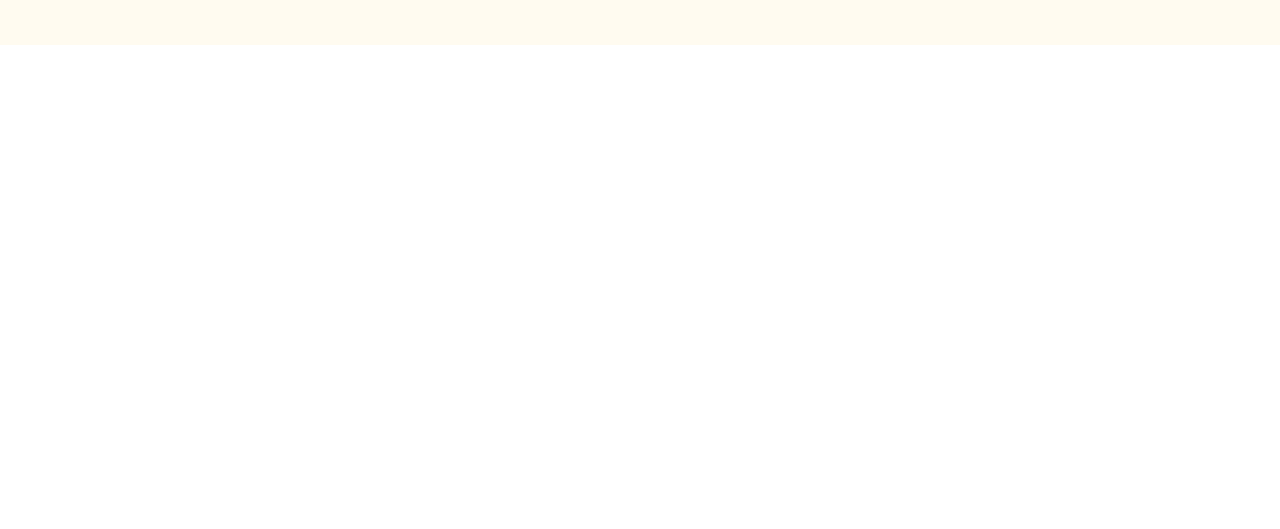
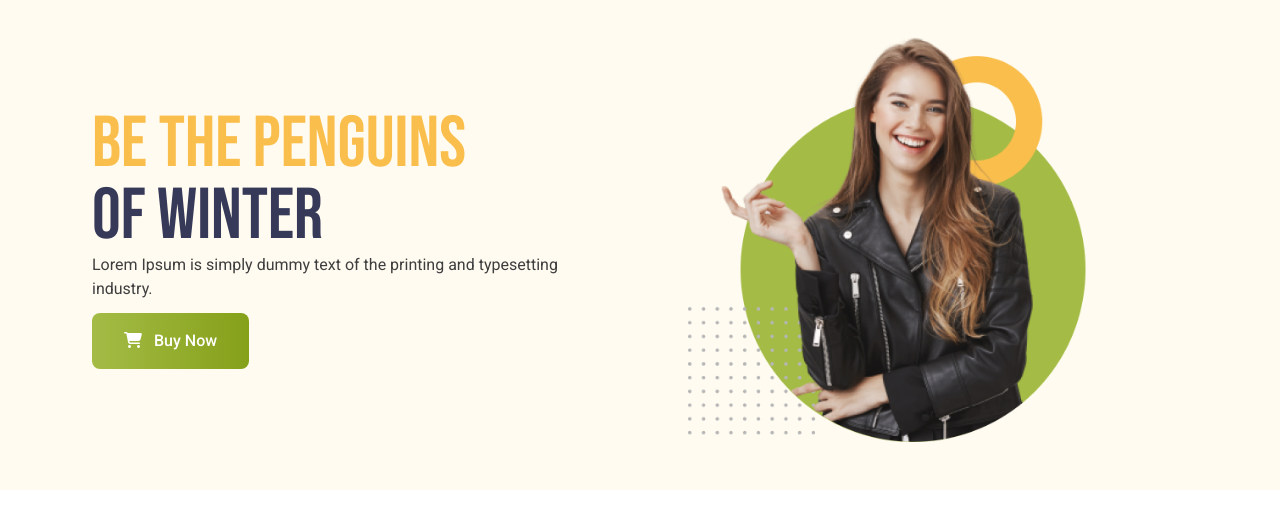
Before and after one commit to hkhridoy17/penguin-fashion-with-tailwind, a plain HTML site: page index.html in a window 1280 px wide. Shown: the part 91-620 px from the top of the page. Drawn offline with nearby package versions, Linux system fonts and the light colour scheme.

Commit message:
banner section added

```diff
--- a/index.html
+++ b/index.html
@@ -28,7 +28,7 @@
       }
     </style>
   </head>
-  <body class="max-w-screen-2xl m-auto">
+  <body class="max-w-screen-2xl m-auto font-roboto">
     <header class="py-12 md:px-5 lg:px-12 xl:px-20 2xl:px-32 bg-[#FFFBF0]">
       <!-- nav section -->
       <div class="mx-3 flex items-center justify-between">
@@ -44,7 +44,7 @@
         </div>
         <div class="hidden md:block">
           <ul
-            class="flex items-center md:gap-6 lg:gap-10 font-roboto text-base font-medium text-[#3C3C3C]"
+            class="flex items-center md:gap-6 lg:gap-10 text-base font-medium text-[#3C3C3C]"
           >
             <li><a href="">Home</a></li>
             <li><a href="">Product</a></li>
@@ -53,6 +53,29 @@
           </ul>
         </div>
       </div>
+
+      <!-- banner section -->
+      <div class="mx-3 mt-8 md:grid grid-cols-2 gap-6 lg:gap-24">
+        <div class="lg:mt-20">
+          <h1 class="text-6xl lg:text-7xl font-bebas-neue uppercase">
+            <span class="text-[#FABE4C]">Be the Penguins</span>
+            <br />
+            <span class="text-[#363958]">of Winter</span>
+          </h1>
+          <p class="text-[#3E3E3E]">
+            Lorem Ipsum is simply dummy text of the printing and typesetting
+            industry.
+          </p>
+          <button
+            class="text-base font-medium text-white mt-3 px-8 py-4 rounded-lg bg-gradient-to-r from-[#A4BC46] to-[#85A019]"
+          >
+            <i class="fa-solid fa-cart-shopping mr-2"></i> Buy Now
+          </button>
+        </div>
+        <div class="mt-8 md:mt-0">
+          <img class="w-4/5" src="./images/banner-model.png " alt="" />
+        </div>
+      </div>
     </header>
     <main></main>
     <footer></footer>
```
